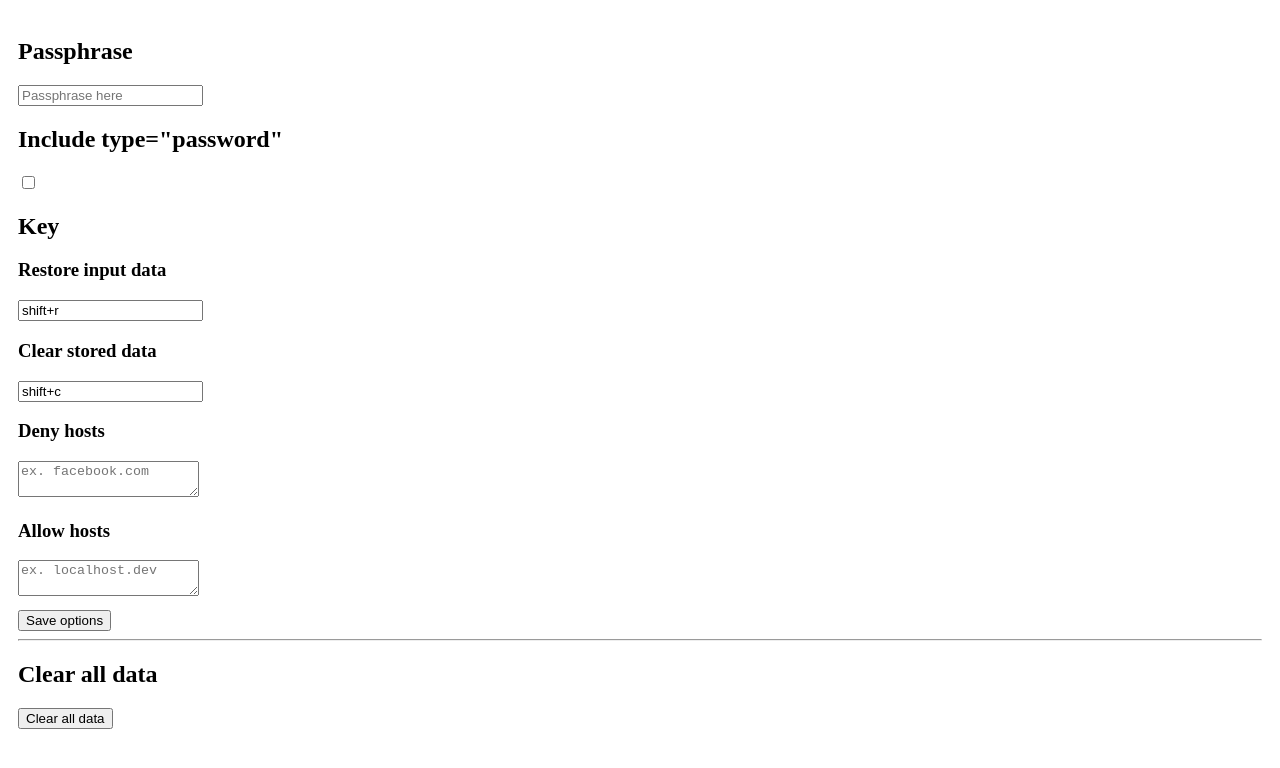
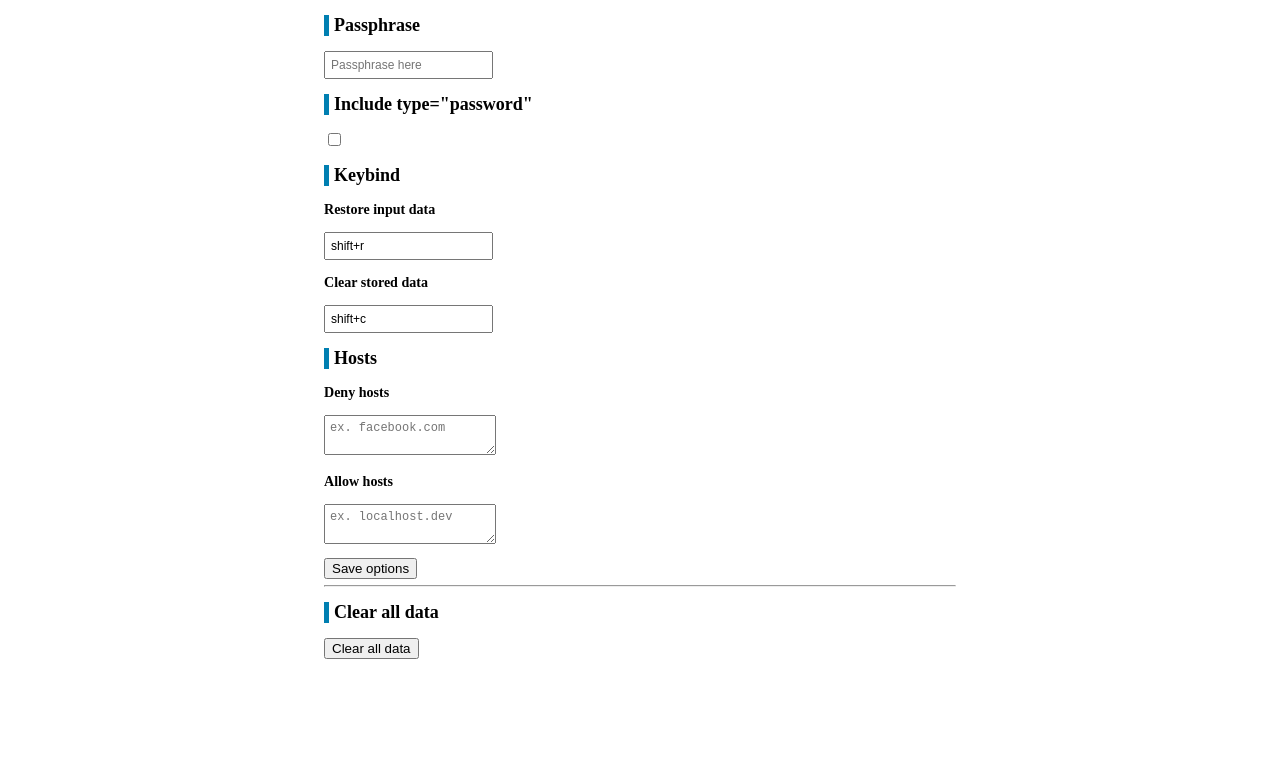
Before and after one commit to k1LoW/typd, a browser extension: page options.html in a window 1280 px wide. Drawn offline with Linux system fonts and the light colour scheme.

Commit message:
Update options.html design

```diff
--- a/css/options.css
+++ b/css/options.css
@@ -1,8 +1,18 @@
 body {
-    padding: 10px;
+    font-size: 12px;
 }
 .container {
-    overflow: auto;
+    width: 50%;
+    display: block;
+    margin: auto;
+}
+h2 {
+    border-left: 5px solid #007FB1;
+    padding-left: 5px;
+}
+input[type=text], input[type=password], textarea {
+    font-size: 12px;
+    padding: 5px;
 }
 button#save-options {
     margin-top:10px;
--- a/options.html
+++ b/options.html
@@ -19,7 +19,7 @@
       <div>
         <input id="include-password" type="checkbox" value="include" />
       </div>
-      <h2>Key</h2>
+      <h2>Keybind</h2>
       <div>
         <h3>Restore input data</h3>
         <input id="key-restore" type="text" placeholder="ex. shift+r"/>
@@ -28,6 +28,7 @@
         <h3>Clear stored data</h3>
         <input id="key-clear" type="text" placeholder="ex. shift+c"/>
       </div>
+      <h2>Hosts</h2>
       <div>
         <h3>Deny hosts</h3>
         <textarea id="deny-hosts" placeholder="ex. facebook.com"></textarea>
```
Also changed, not shown: manifest.json.
